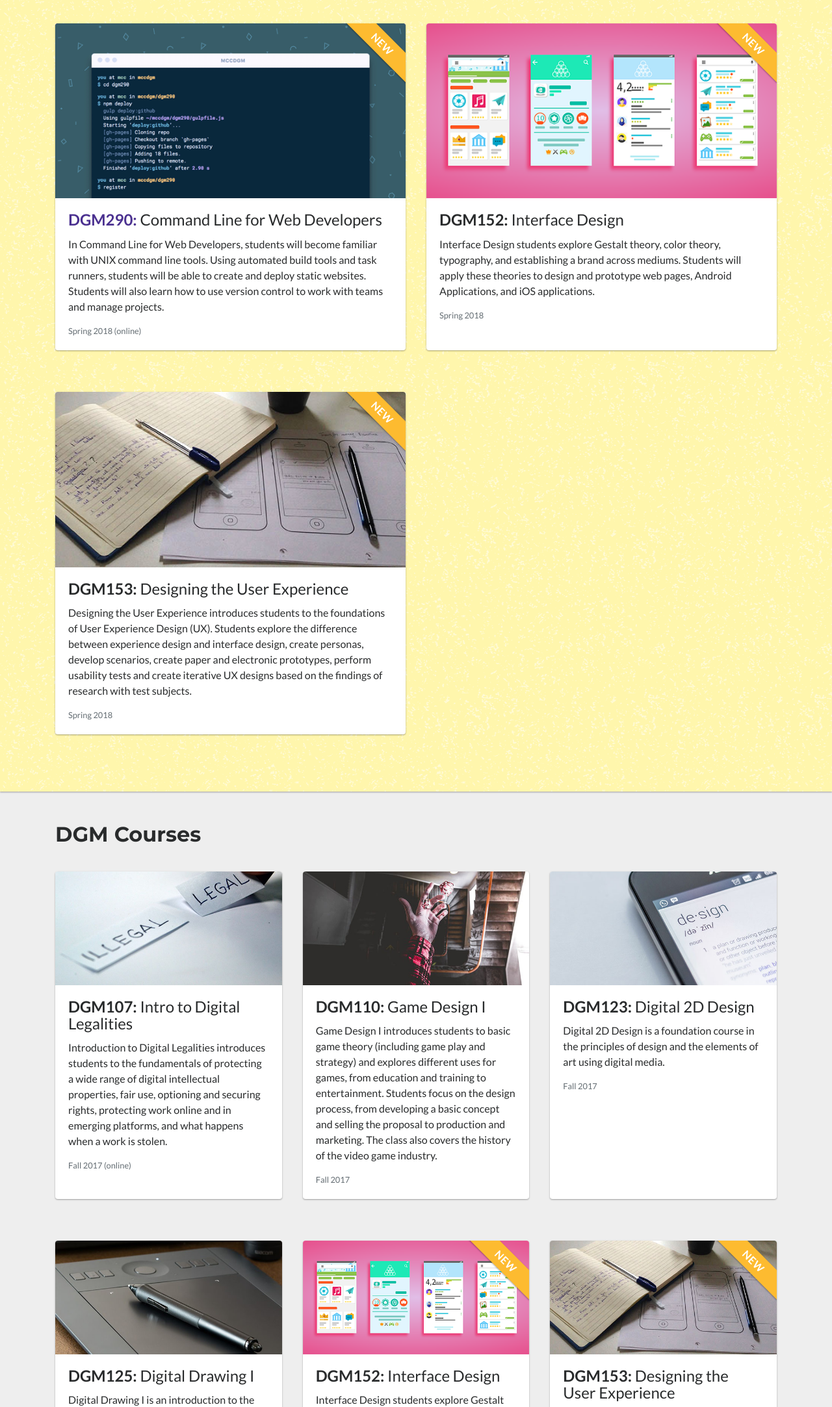
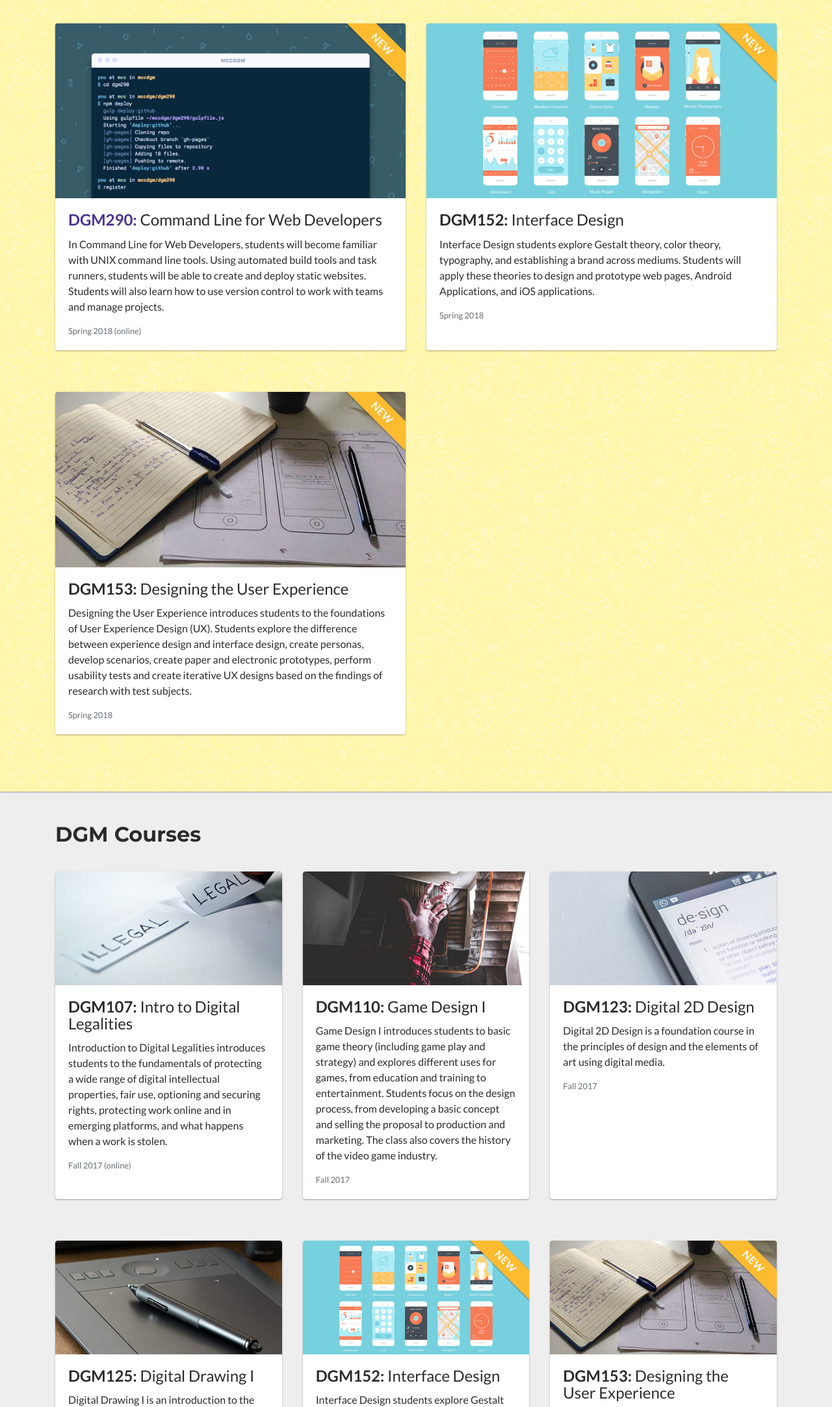
Before and after one commit to mccdgm/courses, a plain HTML site: page index.html in a window 1280 px wide. Shown: the part 316-2481 px from the top of the page at 65% size. Drawn offline with nearby package versions, Linux system fonts and the light colour scheme; a script that the page names is missing.

Commit message:
Replace dgm152 image

```diff
--- a/index.html
+++ b/index.html
@@ -45,7 +45,7 @@
 
       <!-- dgm152 - add details on offering? -->
       <div class="card new dgm152">
-      <img class="card-img-top" src="images/dgm152.png" alt="DGM152">
+      <img class="card-img-top" src="images/dgm152.jpg" alt="DGM152">
         <div class="card-block">
           <h4 class="card-title">
             <strong>
@@ -154,7 +154,7 @@
 
     <!-- dgm152 - add details on offering? -->
     <div class="card new dgm152">
-      <img class="card-img-top" src="images/dgm152.png" alt="DGM152">
+      <img class="card-img-top" src="images/dgm152.jpg" alt="DGM152">
       <div class="card-block">
         <h4 class="card-title">
           <strong>
```
Also changed, not shown: images/dgm152.jpg (added).
